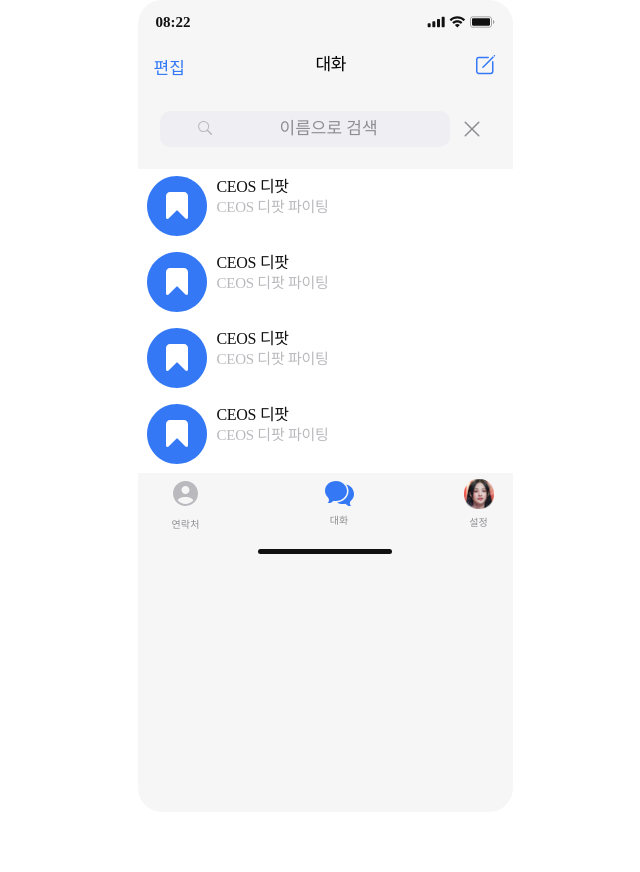
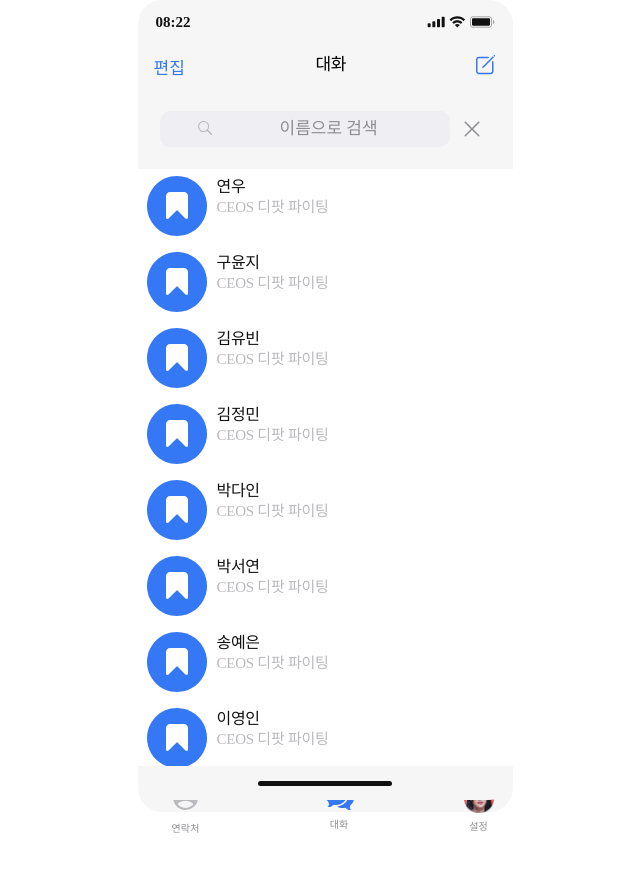
Before and after one commit to CEOS-Developers/react-messenger-19th, a React (Create React App) app: page /chats in a window 1280 px wide. Shown: the whole page, without its empty margins (315-955 px from the left). Before the commit the page ends 812 px from the top, so only its background shows below. Built offline with nearby package versions, Linux system fonts and the light colour scheme.

Commit message:
Feat : 채팅 리스트 출력

```diff
--- a/src/components/ChatRoom/ChatRoom.tsx
+++ b/src/components/ChatRoom/ChatRoom.tsx
@@ -1,41 +1,41 @@
-import styled from "styled-components";
-import { flexColumn } from "styles/CommonStyle";
-import { useState } from "react";
-import mockData from "data/chatData.json";
-import { Chat } from "types/ChatData";
-import ChatRoomHeader from "components/ChatRoom/ChatRoomHeader";
-import ChatList from "components/ChatRoom/ChatList";
-import ChatInput from "components/ChatRoom/ChatInput";
+import styled from 'styled-components';
+import { flexColumn } from 'styles/CommonStyle';
+import { useState } from 'react';
+import mockData from 'data/chatData.json';
+import { Chat } from 'types/ChatData';
+import ChatRoomHeader from 'components/ChatRoom/ChatRoomHeader';
+import ChatList from 'components/ChatRoom/ChatList';
+import ChatInput from 'components/ChatRoom/ChatInput';
 
 function ChatRoom() {
-  // 대화창 하나만 구현하는 거니, 첫 번째 채팅방 데이터만 가져옴
-  const [chatData, setChatData] = useState<Chat>(mockData.chats[0]);
+  // // 대화창 하나만 구현하는 거니, 첫 번째 채팅방 데이터만 가져옴
+  // const [chatData, setChatData] = useState<Chat>(mockData.chats[0]);
 
-  const { messages, users } = chatData;
+  // const { messages, users } = chatData;
 
-  // 2인 채팅 => 나와 partner로 구분 하나의 state로 관리
-  const [participants, setParticipants] = useState({
-    me: users[0],
-    partner: users[1],
-  });
+  // // 2인 채팅 => 나와 partner로 구분 하나의 state로 관리
+  // const [participants, setParticipants] = useState({
+  //   me: users[0],
+  //   partner: users[1],
+  // });
 
-  const { me, partner } = participants;
+  // const { me, partner } = participants;
 
-  // 상대와 나를 switch 하는 함수
-  const toggleParticipants = () => {
-    setParticipants((prev) => ({ me: prev.partner, partner: prev.me }));
-  };
+  // // 상대와 나를 switch 하는 함수
+  // const toggleParticipants = () => {
+  //   setParticipants((prev) => ({ me: prev.partner, partner: prev.me }));
+  // };
 
   return (
     <>
-      <ChatRoomContainer>
+      {/* <ChatRoomContainer>
         <ChatRoomHeader
           toggleParticipants={toggleParticipants}
           partner={partner}
         />
         <ChatList messages={messages} me={me} />
       </ChatRoomContainer>
-      <ChatInput setChatData={setChatData} me={me} />
+      <ChatInput setChatData={setChatData} me={me} /> */}
     </>
   );
 }
--- a/src/components/ChatRoomList/ChatRoomList.tsx
+++ b/src/components/ChatRoomList/ChatRoomList.tsx
@@ -4,8 +4,11 @@ import { ReactComponent as EditIcon } from 'asset/icons/EditIcon.svg';
 import { ReactComponent as ChatRoomIcon } from 'asset/icons/ChatRoomIcon.svg';
 import SearchBar from 'components/common/SearchBar';
 import BottomNavBar from 'components/common/BottomNavBar';
+import { useSelector } from 'react-redux';
+import { RootState } from 'store';
 
 export default function ChatRoomList() {
+  const chatRoomData = useSelector((state: RootState) => state.chat.allChats);
   return (
     <>
       <div>
@@ -16,34 +19,15 @@ export default function ChatRoomList() {
         </ChatNavigationBar>
         <SearchBar />
 
-        <ChatRoomsContainer>
-          <ChatRoomIcon alt="각 채팅방을 나타내는 아이콘" />
-          <div>
-            <h3 className="name">CEOS 디팟</h3>
-            <p className="message">CEOS 디팟 파이팅</p>
-          </div>
-        </ChatRoomsContainer>
-        <ChatRoomsContainer>
-          <ChatRoomIcon alt="각 채팅방을 나타내는 아이콘" />
-          <div>
-            <h3 className="name">CEOS 디팟</h3>
-            <p className="message">CEOS 디팟 파이팅</p>
-          </div>
-        </ChatRoomsContainer>
-        <ChatRoomsContainer>
-          <ChatRoomIcon alt="각 채팅방을 나타내는 아이콘" />
-          <div>
-            <h3 className="name">CEOS 디팟</h3>
-            <p className="message">CEOS 디팟 파이팅</p>
-          </div>
-        </ChatRoomsContainer>
-        <ChatRoomsContainer>
-          <ChatRoomIcon alt="각 채팅방을 나타내는 아이콘" />
-          <div>
-            <h3 className="name">CEOS 디팟</h3>
-            <p className="message">CEOS 디팟 파이팅</p>
-          </div>
-        </ChatRoomsContainer>
+        {chatRoomData.map((chat) => (
+          <ChatRoomsContainer key={chat.id}>
+            <ChatRoomIcon alt="각 채팅방을 나타내는 아이콘" />
+            <div>
+              <h3 className="name">{chat.partner.name}</h3>
+              <p className="message">CEOS 디팟 파이팅</p>
+            </div>
+          </ChatRoomsContainer>
+        ))}
       </div>
       <BottomNavBar />
     </>
--- a/src/index.tsx
+++ b/src/index.tsx
@@ -1,10 +1,14 @@
 import React from 'react';
 import ReactDOM from 'react-dom/client';
 import App from './App';
+import { Provider } from 'react-redux';
+import store from 'store';
 
 const root = ReactDOM.createRoot(document.getElementById('root') as HTMLElement);
 root.render(
   <React.StrictMode>
-    <App />
+    <Provider store={store}>
+      <App />
+    </Provider>
   </React.StrictMode>,
 );
--- a/src/store/chat.ts
+++ b/src/store/chat.ts
@@ -1,10 +1,19 @@
 // src/features/chat/chatSlice.js
-import { createSlice } from '@reduxjs/toolkit';
+import { PayloadAction, createSlice } from '@reduxjs/toolkit';
 import mockData from 'data/chatData.json';
 import myData from 'data/myData.json';
-import { initial } from 'types/ChatData';
+import { Chat, User } from 'types/ChatData';
 
-const initialState: initial = {
+export interface InitialStateType {
+  allChats: Chat[];
+  selectedChatId: null | string;
+  participants: {
+    me: null | User;
+    partner: null | User;
+  };
+}
+
+const initialState: InitialStateType = {
   allChats: mockData.chats, // 전체 채팅방 데이터
   selectedChatId: null, // 선택된 채팅방 ID
   participants: {
@@ -18,7 +27,7 @@ export const chatSlice = createSlice({
   name: 'chat',
   initialState,
   reducers: {
-    selectChat: (state, action) => {
+    selectChat: (state, action: PayloadAction<string>) => {
       const selectedChat = state.allChats.find((chat) => chat.id === action.payload);
       state.selectedChatId = action.payload;
       if (!selectedChat) return;
--- a/src/store/index.ts
+++ b/src/store/index.ts
@@ -1,5 +1,22 @@
-import { configureStore } from "@reduxjs/toolkit";
-import chatSlice from "store/chat";
+import { configureStore } from '@reduxjs/toolkit';
+import chatSlice from 'store/chat';
+import { TypedUseSelectorHook, useDispatch, useSelector } from 'react-redux';
 
-const store = configureStore({ reducer: { chat: chatSlice.reducer } });
+// 스토어 설정
+const store = configureStore({
+  reducer: {
+    chat: chatSlice.reducer,
+  },
+});
+
+// 루트 상태 타입 정의
+export type RootState = ReturnType<typeof store.getState>;
+
+// 루트 디스패치 타입 정의
+export type AppDispatch = typeof store.dispatch;
+
+// 타입이 지정된 훅 사용
+export const useAppDispatch = () => useDispatch<AppDispatch>();
+export const useAppSelector: TypedUseSelectorHook<RootState> = useSelector;
+
 export default store;
```
Also changed, not shown: src/types/ChatData.ts (+0 -9 lines).
